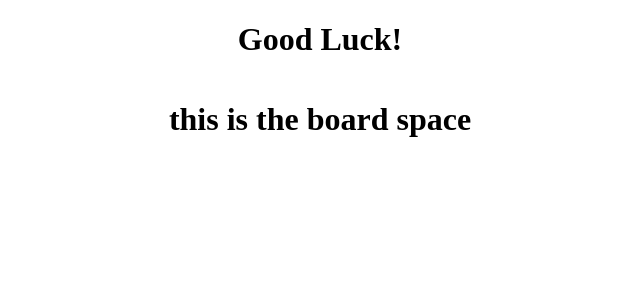
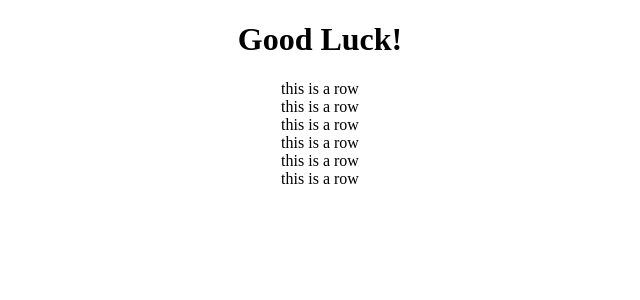
Before and after one commit to andrescabana86/react-minesweeper, a React app: page / in a window 1280 px wide. Both pictures are taken after a click on the button "Start a new game!". Shown: the top 300 px of the page, without its empty margins (320-960 px from the left). Built offline with nearby package versions, Linux system fonts and the light colour scheme.

Commit message:
feat: add row and board component

```diff
--- a/src/app/app.tsx
+++ b/src/app/app.tsx
@@ -1,6 +1,7 @@
 import React from 'react';
 import { connect } from 'react-redux';
 import Welcome from './containers/welcome';
+import Board from './containers/board';
 import './app.css';
 
 class App extends React.Component <any, {}> {
@@ -11,7 +12,7 @@ class App extends React.Component <any, {}> {
         <h1>{this.props.game.title}</h1>
         {
           this.props.game.started
-            ? (<h1>this is the board space</h1>)
+            ? (<Board />)
             : (<Welcome />)
         }
       </main>
--- /dev/null
+++ b/src/app/components/row.tsx
@@ -0,0 +1,9 @@
+import React from 'react';
+
+export const Row:React.SFC = () => {
+  return (
+    <div className="row__container">
+      this is a row
+    </div>
+  );
+};
--- a/src/app/containers/board.tsx
+++ b/src/app/containers/board.tsx
@@ -1,12 +1,28 @@
 import React from 'react';
+import { connect } from 'react-redux';
+import { Row } from '../components/row';
 import './board.css';
 
-export default class Board extends React.Component {
+class Board extends React.Component <any> {
   render() {
     return (
       <section className="board__container">
-
+        {
+          this.props.board.matrix.map((row:any, idx:number) => {
+            return (
+              <Row key={idx} />
+            );
+          })
+        }
       </section>
     );
   }
 }
+
+const mapStateToProps = (state:any) => ({
+  board: {
+    matrix: state.board,
+  },
+});
+
+export default connect(mapStateToProps)(Board);
--- a/src/app/reducers/index.ts
+++ b/src/app/reducers/index.ts
@@ -3,6 +3,14 @@ import { START_NEW_GAME } from '../actions/types';
 const initialState:any = {
   gameTitle: 'Welcome to Minesweeper!',
   gameStarted: false,
+  board: [
+    'row',
+    'row',
+    'row',
+    'row',
+    'row',
+    'row',
+  ],
 };
 
 export default (state = initialState, action: any) => {
```
